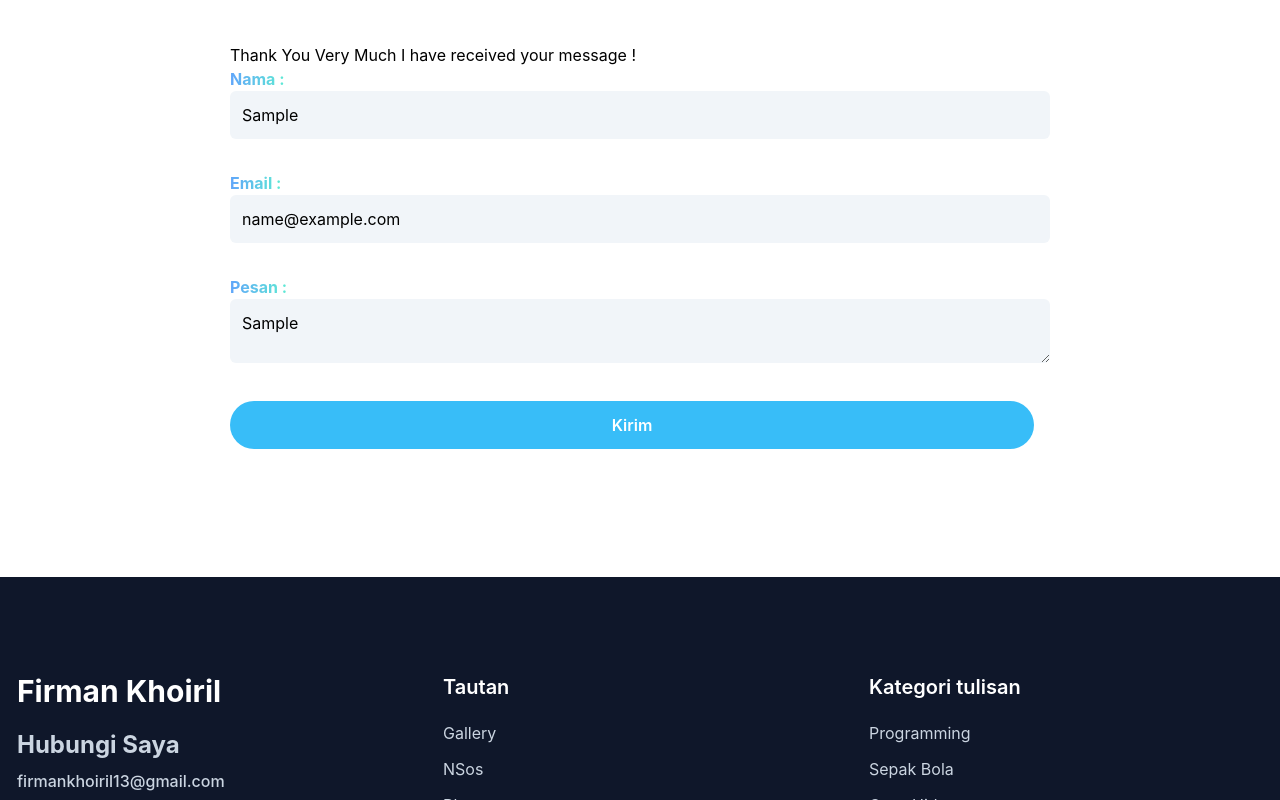
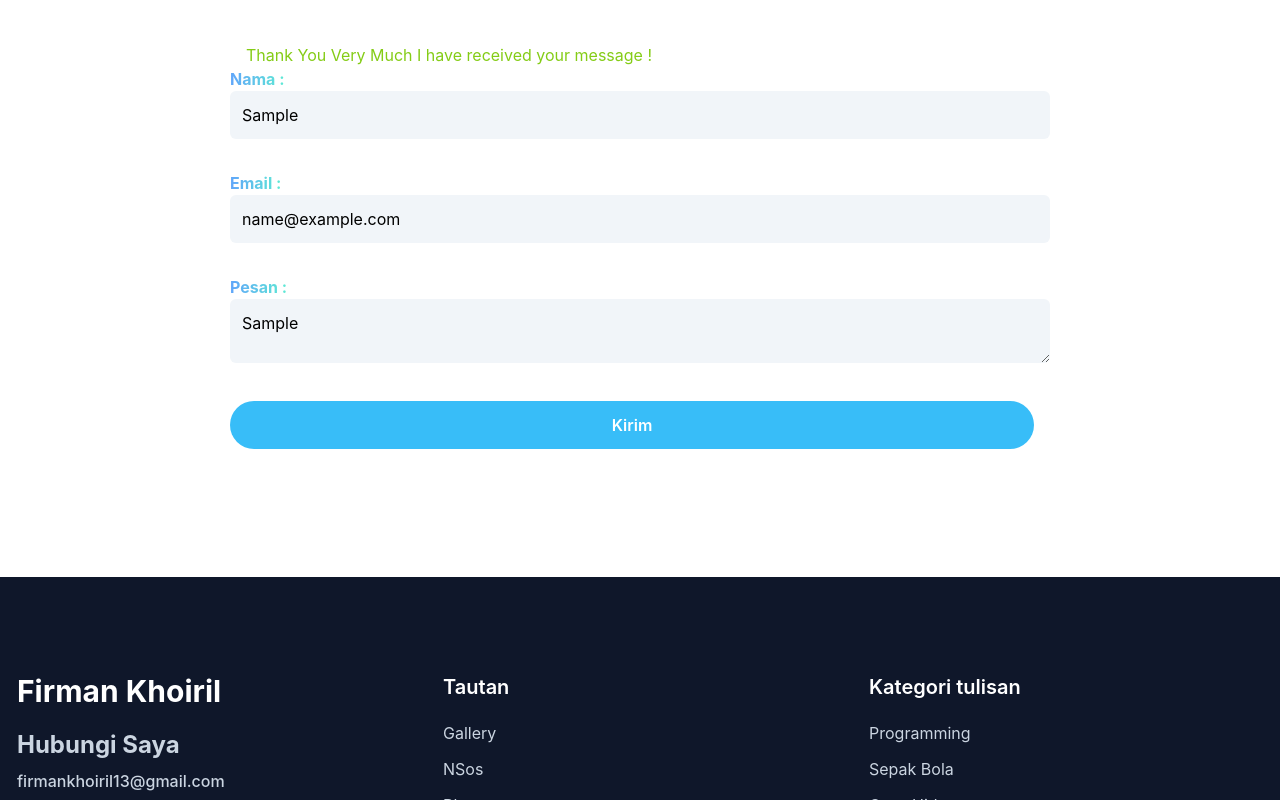
Before and after one commit to FirmanKhoiril/project-tailwind-css, a website: page index.html in a window 1280 px wide. Both pictures are taken after typing "Sample", "name@example.com", "Sample" into the empty fields and a click on the button "Kirim". Shown: the part 3759-4559 px from the top of the page. Drawn offline with Linux system fonts and the light colour scheme; no server answers.

Commit message:
mengganti warna

```diff
--- a/index.html
+++ b/index.html
@@ -556,7 +556,7 @@
 
           <form id="form" name='contact-me'>
               <div class="w-full lg:w-2/3 lg:mx-auto">
-                <span id="alert" class="hidden text-md text-center ml-4 dark:text-lime-500">Thank You Very Much I have received your message !</span>
+                <span id="alert" class="hidden px-4 text-md text-center ml-4 text-lime-500 dark:text-lime-500 ">Thank You Very Much I have received your message !</span>
               <div class="w-full px-4 mb-8 ">
                   <label for="name" class="text-base font-bold bg-gradient-to-r from-blue-400 to-teal-300 bg-clip-text text-transparent">Nama :</label>
                   <input type="text" id="name" name="nama" class="w-full bg-slate-100 p-3 rounded-md focus:outline-none focus:ring-sky-600 focus:ring-1 focus:border-sky-600" required placeholder="Isi Nama Lengkap..">
```
Also changed, not shown: dist/output.css.
